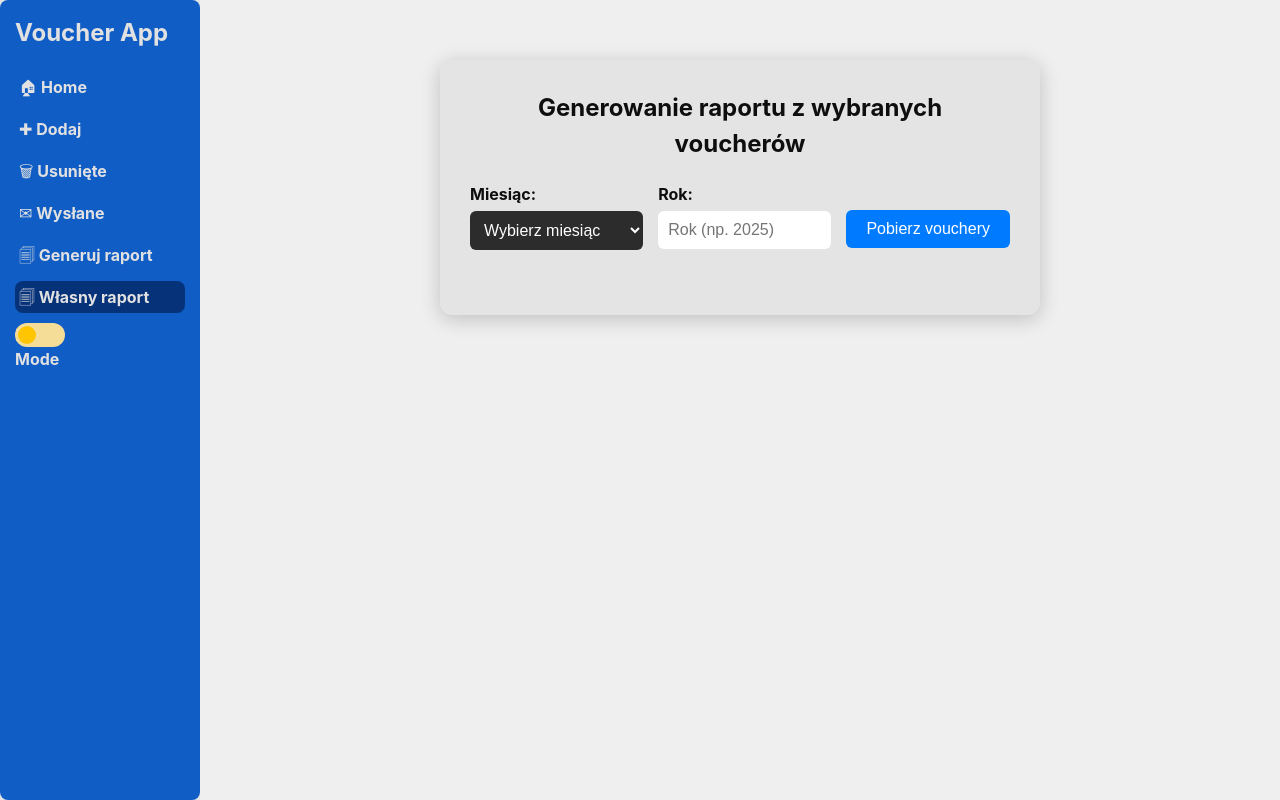
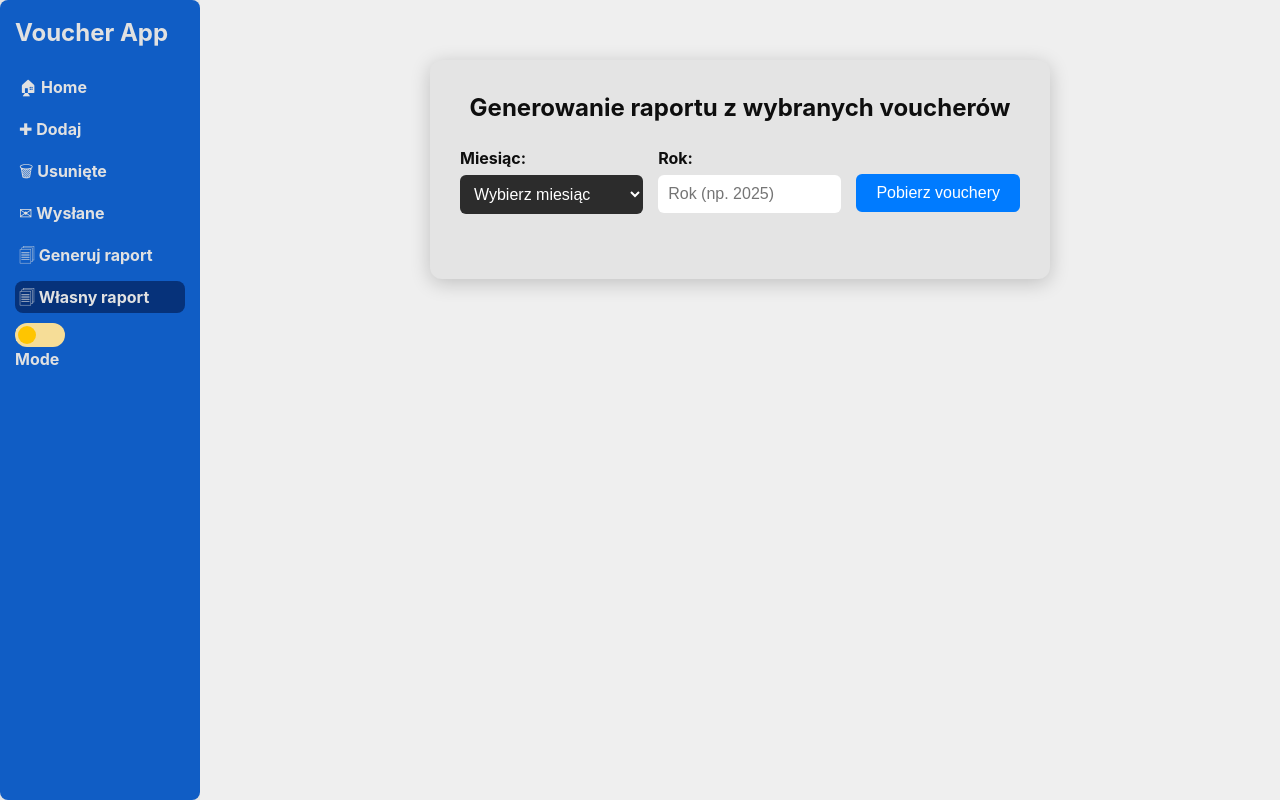
Before and after one commit to CzaroAmaro/voucher-app-front-thairai, a React (Vite) app: page /custom-report in a window 1280 px wide. Built offline with nearby package versions, Linux system fonts and the light colour scheme.

Commit message:
new-repo

```diff
--- a/src/components/ReportListGenerator/ReportListGenerator.css
+++ b/src/components/ReportListGenerator/ReportListGenerator.css
@@ -2,7 +2,7 @@
     background: var(--background-color-2);
     padding: 30px;
     border-radius: 12px;
-    max-width: 600px;
+    max-width: 620px;
     margin: 40px auto;
     box-shadow: 0 4px 20px rgba(0, 0, 0, 0.2);
     color: var(--table-tr-color);
```
